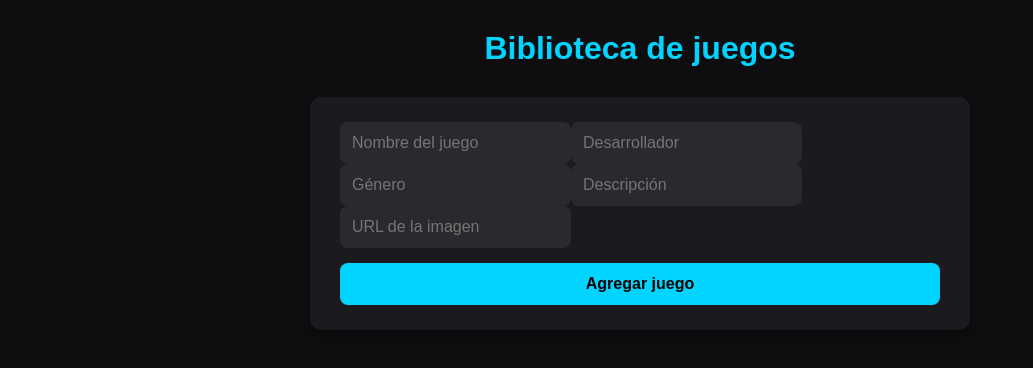
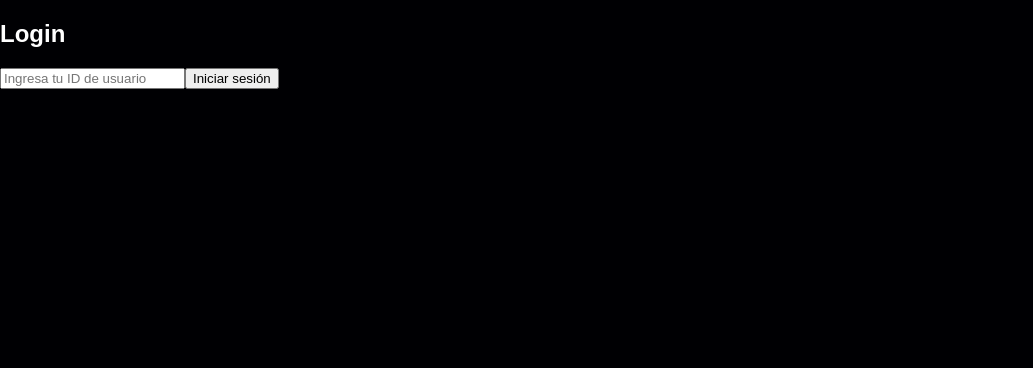
Before and after one commit to Angel-alt-JCE/frontend, a React (Vite) app: page / in a window 1280 px wide. Shown: the top 368 px of the page, without its empty margins (0-1033 px from the left). Built offline with nearby package versions, Linux system fonts and the light colour scheme; no server answers.

Commit message:
Arreglo bugs tarjeta

```diff
--- a/package.json
+++ b/package.json
@@ -11,7 +11,8 @@
   },
   "dependencies": {
     "react": "^19.2.0",
-    "react-dom": "^19.2.0"
+    "react-dom": "^19.2.0",
+    "react-router-dom": "^7.9.6"
   },
   "devDependencies": {
     "@eslint/js": "^9.39.1",
--- a/src/App.css
+++ b/src/App.css
@@ -1,7 +1,7 @@
 /* ==== Estilos generales ==== */
 body {
   font-family: 'Poppins', sans-serif;
-  background-color: #0e0e10;
+  background-color: #000003;
   color: #fff;
   margin: 0;
   padding: 0;
@@ -13,6 +13,7 @@ h1 {
   font-size: 2rem;
   margin: 30px 0;
   color: #00d4ff;
+  font-style: italic;
 }
 
 .form-new-edit-game {
@@ -22,29 +23,29 @@ h1 {
 }
 
 .form-new-edit-game form {
-  background: #1b1b1f;
-  padding: 25px 30px;
+  background: #161613;
+  padding: 5px 10px;
   border-radius: 12px;
-  box-shadow: 0 4px 10px rgba(0, 0, 0, 0.4);
+  box-shadow: 0 5px 15px rgba(0, 0, 0, 0.4);
   display: flex;
   flex-direction: column;
   gap: 15px;
-  width: 90%;
+  width: 100%;
   max-width: 600px;
 }
 
 .form-new-edit-game input {
   background: #2a2a2e;
   border: none;
-  padding: 12px;
-  border-radius: 8px;
+  padding: 15px;
+  border-radius: 100px;
   color: #fff;
   font-size: 1rem;
   transition: 0.3s ease;
 }
 
 .form-new-edit-game input:focus {
-  outline: 2px solid #00d4ff;
+  outline: 3px solid #00d4ff;
   background: #1f1f23;
 }
 
--- a/src/App.jsx
+++ b/src/App.jsx
@@ -1,12 +1,44 @@
-import './App.css'
+import './App.css';
 import BibliotecaJuegos from './views/BibliotecaJuegos';
+import Login from './components/Login';
+import { BrowserRouter, Routes, Route, Navigate } from 'react-router-dom';
+import { useState } from 'react';
 
 function App() {
-    return (
-        <>
-        <BibliotecaJuegos />
-        </>
-    );
+  // Guardar idGamer desde sessionStorage
+  const [idGamer, setIdGamer] = useState(sessionStorage.getItem("idGamer"));
+
+  // Función para login
+  const handleLogin = (id) => {
+    sessionStorage.setItem("idGamer", id);
+    setIdGamer(id);
+  };
+
+  // Función para logout
+  const handleLogout = () => {
+    sessionStorage.removeItem("idGamer");
+    setIdGamer(null);
+  };
+
+  return (
+    <BrowserRouter>
+      <Routes>
+        {/* Ruta de login */}
+        <Route
+          path="/"
+          element={idGamer ? <Navigate to="/biblioteca" /> : <Login onLogin={handleLogin} />}
+        />
+
+        {/* Ruta protegida de biblioteca */}
+        <Route
+          path="/biblioteca"
+          element={
+            idGamer ? <BibliotecaJuegos onLogout={handleLogout} /> : <Navigate to="/" />
+          }
+        />
+      </Routes>
+    </BrowserRouter>
+  );
 }
 
 export default App;
--- /dev/null
+++ b/src/components/Login.jsx
@@ -0,0 +1,32 @@
+import { useState } from "react";
+import { useNavigate } from "react-router-dom";
+
+function Login() {
+  const [userId, setUserId] = useState("");
+  const navigate = useNavigate();
+
+  const handleSubmit = (e) => {
+    e.preventDefault();
+    if (userId.trim() === "") return alert("Ingresa un ID válido");
+    sessionStorage.setItem("idGamer", userId.trim());
+    navigate("/biblioteca");
+  };
+
+  return (
+    <div>
+      <h2>Login</h2>
+      <form onSubmit={handleSubmit}>
+        <input
+          type="text"
+          placeholder="Ingresa tu ID de usuario"
+          value={userId}
+          onChange={(e) => setUserId(e.target.value)}
+          required
+        />
+        <button type="submit">Iniciar sesión</button>
+      </form>
+    </div>
+  );
+}
+
+export default Login;
--- a/src/components/TarjetaJuego.jsx
+++ b/src/components/TarjetaJuego.jsx
@@ -1,17 +1,25 @@
 import '../App.css';
 
-function TarjetaJuego({ gameName, developer, genre, description, imageSrc }) {
+function TarjetaJuego({ juego, onEdit, onDelete }) {
+  const { name, developer, genre, description, imageSrc, _id } = juego;
+
+  // Imagen por defecto si no hay URL
+  const imagenFinal = imageSrc && imageSrc.trim() !== ""
+    ? imageSrc
+    : "https://i.postimg.cc/CKshxKR4/no-image.png";
+
   return (
     <div className="info-tarjeta-juego">
-      <img
-        src={imageSrc || ""}
-        alt="Imagen del juego"
-      />
+      <img src={imagenFinal} alt={name || "Imagen del juego"} />
+      <h2>{name}</h2>
+      <p><strong>Desarrollador:</strong> {developer}</p>
+      <p><strong>Género:</strong> {genre}</p>
+      <p><strong>Descripción:</strong> {description}</p>
 
-      <h2>{gameName}</h2>
-      <p>Desarrollador: {developer}</p>
-      <p>Género: {genre}</p>
-      <p>Descripción: {description}</p>
+      <div className="tarjeta-acciones">
+        <button onClick={() => onEdit(juego)}>✏️ Editar</button>
+        <button onClick={() => onDelete(_id)}>🗑️ Eliminar</button>
+      </div>
     </div>
   );
 }
--- a/src/views/BibliotecaJuegos.jsx
+++ b/src/views/BibliotecaJuegos.jsx
@@ -2,56 +2,100 @@ import { useEffect, useState } from "react";
 import TarjetaJuego from "../components/TarjetaJuego";
 
 function BibliotecaJuegos() {
-  const URL_API = "http://localhost:3000/";
+  const URL_API = "http://localhost:3000/api/games/";
+
   const [juegos, setJuegos] = useState([]);
   const [name, setName] = useState("");
   const [developer, setDeveloper] = useState("");
   const [genre, setGenre] = useState("");
   const [description, setDescription] = useState("");
   const [imageSrc, setImageSrc] = useState("");
+  const [editId, setEditId] = useState(null); // Para edición
 
+  const idGamer = sessionStorage.getItem("idGamer");
+
+  // Guardar o editar juego
   const saveGame = async () => {
-    try {
-      const response = await fetch(URL_API + "games", {
-        method: "POST",
-        headers: {
-          "Content-Type": "application/json",
-        },
-        body: JSON.stringify({
-          idGamer: sessionStorage.getItem("idGamer"),
+    if (!idGamer) {
+      console.error("❌ idGamer no definido en sessionStorage");
+      return;
+    }
+
+    const gameData = {
+      idGamer,
       name,
       developer,
       genre,
       description,
       imageSrc,
-        }),
+    };
+
+    try {
+      const response = await fetch(editId ? `${URL_API}${editId}` : URL_API, {
+        method: editId ? "PUT" : "POST",
+        headers: { "Content-Type": "application/json" },
+        body: JSON.stringify(gameData),
       });
 
+      const result = await response.json();
+
       if (response.ok) {
-        const newGame = await response.json();
+        if (editId) {
+          // Actualiza juego existente
+          setJuegos((prev) =>
+            prev.map((j) => (j._id === editId ? result : j))
+          );
+          setEditId(null);
+        } else {
+          // Agrega juego nuevo
+          setJuegos((prev) => [...prev, result.game]);
+        }
 
-        // Actualiza lista local
-        setJuegos((prev) => [...prev, newGame.game]);
-
-        // Limpia formulario
+        // Limpiar formulario
         setName("");
         setDeveloper("");
         setGenre("");
         setDescription("");
         setImageSrc("");
       } else {
-        console.error("Error al guardar el juego:", response.statusText);
+        console.error("Error al guardar el juego:", result.error || response.statusText);
       }
     } catch (error) {
-      console.error("Error al guardar el juego:", error);
+      console.error("Error en fetch:", error);
     }
   };
 
+  // Eliminar juego
+  const handleDelete = async (id) => {
+    try {
+      const response = await fetch(`${URL_API}${id}`, { method: "DELETE" });
+      if (response.ok) {
+        setJuegos((prev) => prev.filter((j) => j._id !== id));
+      }
+    } catch (error) {
+      console.error("Error al eliminar juego:", error);
+    }
+  };
+
+  // Cargar juego en el formulario para editar
+  const handleEdit = (juego) => {
+    setName(juego.name);
+    setDeveloper(juego.developer);
+    setGenre(juego.genre);
+    setDescription(juego.description);
+    setImageSrc(juego.imageSrc);
+    setEditId(juego._id);
+  };
+
+  // Cargar todos los juegos al iniciar
   useEffect(() => {
-    fetch(URL_API + "games")
-      .then((response) => response.json())
+    fetch(URL_API)
+      .then((res) => res.json())
       .then((data) => setJuegos(data))
-      .catch(() => setJuegos([]));
+      .catch((err) => {
+        console.error("Error al obtener juegos:", err);
+        setJuegos([]);
+      });
   }, []);
 
   return (
@@ -65,24 +109,26 @@ function BibliotecaJuegos() {
             saveGame();
           }}
         >
-          <div>
           <input
             value={name}
             onChange={(e) => setName(e.target.value)}
             type="text"
             placeholder="Nombre del juego"
+            required
           />
           <input
             value={developer}
             onChange={(e) => setDeveloper(e.target.value)}
             type="text"
             placeholder="Desarrollador"
+            required
           />
           <input
             value={genre}
             onChange={(e) => setGenre(e.target.value)}
             type="text"
             placeholder="Género"
+            required
           />
           <input
             value={description}
@@ -96,21 +142,17 @@ function BibliotecaJuegos() {
             type="text"
             placeholder="URL de la imagen"
           />
-          </div>
-
-          <button type="submit">Agregar juego</button>
+          <button type="submit">{editId ? "Guardar cambios" : "Agregar juego"}</button>
         </form>
       </div>
 
       <div className="biblioteca-juegos-container">
-        {juegos.map((juego, index) => (
+        {juegos.map((juego) => (
           <TarjetaJuego
-            key={index}
-            gameName={juego.name}
-            developer={juego.developer}
-            genre={juego.genre}
-            description={juego.description}
-            imageSrc={juego.imageSrc}
+            key={juego._id}
+            juego={juego}
+            onEdit={handleEdit}
+            onDelete={handleDelete}
           />
         ))}
       </div>
```
Also changed, not shown: src/services/gameService.js (+11 -3 lines), 1 other file (tests, documents, lock files or other folders). Lines whose indentation alone changed are shown as unchanged.
